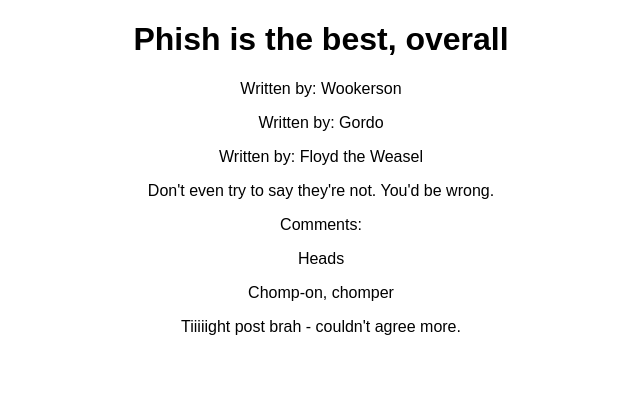
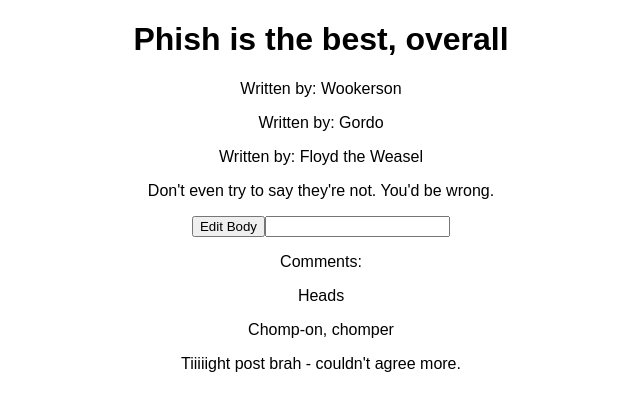
Before and after one commit to jeffrothwell/react-js-lesson-ga, a React (Create React App) app in the folder practice-apps/blog_post/: page / in a window 1280 px wide. Shown: the top 410 px of the page, without its empty margins (319-959 px from the left). Built offline with nearby package versions, Linux system fonts and the light colour scheme.

Commit message:
add input field to allow changes to body text as well

```diff
--- a/practice-apps/blog_post/src/App.js
+++ b/practice-apps/blog_post/src/App.js
@@ -10,6 +10,19 @@
     super()
 
     this.state = { body: props.body }
+  }
+
+  updateBody(e){
+    let newBody = prompt("What should the new body be?")
+    this.setState({
+      body: newBody
+    })
+  }
+
+  handleFormInput(e){
+    this.setState({
+      body: e.target.value
+    })
   }
 
   render() {
@@ -27,6 +40,8 @@
         <h1>{this.props.title}</h1>
         {allAuthors}
         <p>{this.state.body}</p>
+        <button onClick={(e) => this.updateBody(e)}>Edit Body</button>
+        <input type="text" onChange={(e) => this.handleFormInput(e)} />
         <p>Comments:</p>
         {allComments}
       </div>
```
